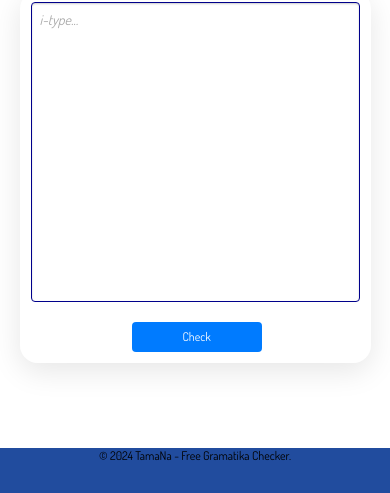
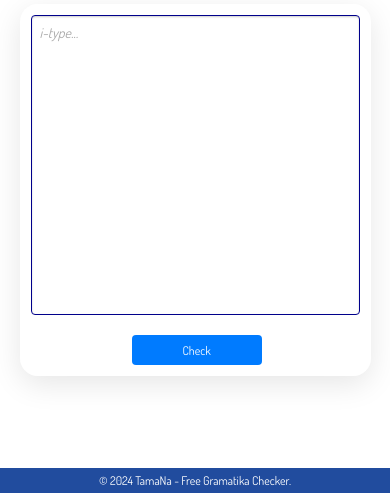
Before and after one commit to Cyzo50218/Gramatika, a website: page home/index.html in a window 390 px wide. Shown: the part 351-844 px from the top of the page. Drawn offline with Linux system fonts and the light colour scheme.

Commit message:
Update style.css

```diff
--- a/home/style.css
+++ b/home/style.css
@@ -938,8 +938,9 @@ body {
   background-color: #214C9E;
   width: 100%;
   color: #000000; /* Text color for contrast */
-  height: 45px; /* Thin height for the footer */
+  height: 25px; /* Thin height for the footer */
   padding: 0; /* No padding to keep footer thin */
+  overflow: hidden;
   box-sizing: border-box; /* Ensures padding is included within the height */
   position: relative; /* Sets the footer as a relative positioning context */
   white-space: nowrap; /* Prevents text from wrapping to a new line */
@@ -948,9 +949,9 @@ body {
 .footer-contents2{
   display: block;
 
-  color: #000000; /* Text color for contrast */
+  color: #FFFFFF; /* Text color for contrast */
   position: absolute; /* Allows positioning within the footer */
-  bottom: 30px; /* Aligns content to the top of the footer */
+  bottom: 5px; /* Aligns content to the top of the footer */
   left: 50%; /* Centers content horizontally */
   transform: translateX(-50%); /* Adjusts for content width to fully center */
   font-size: 12px; /* Small font size for a thin appearance */
```
